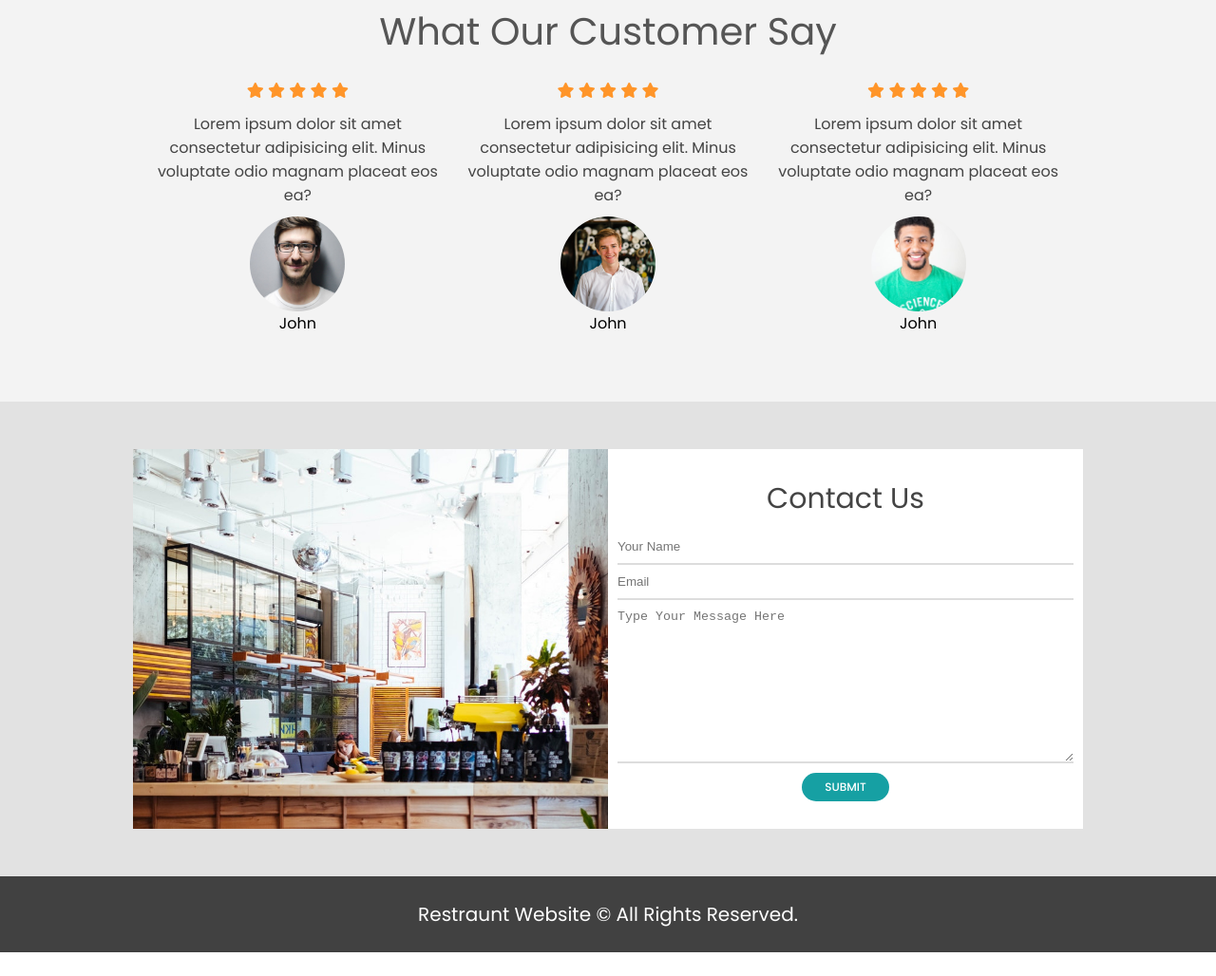
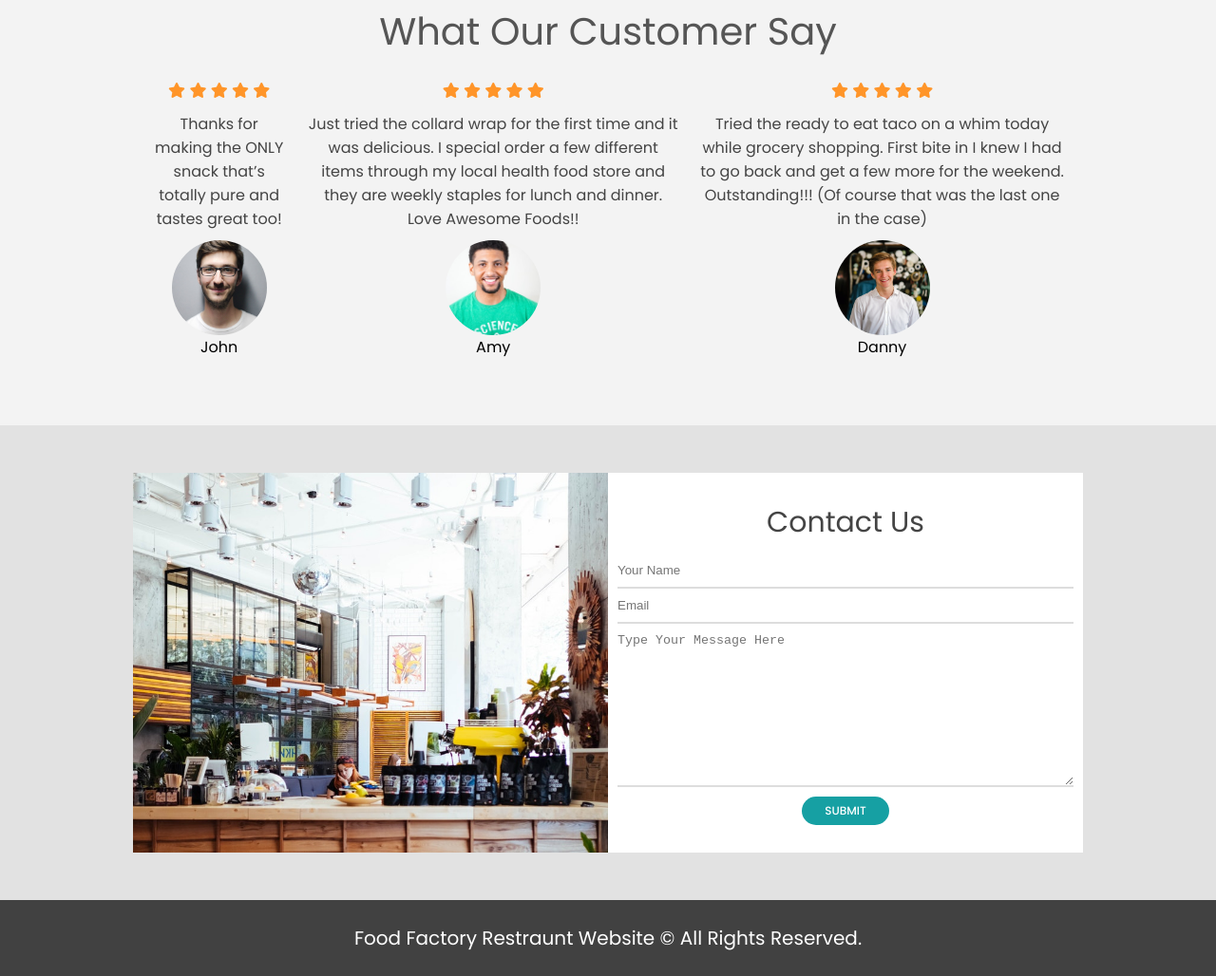
Before and after one commit to ashrafkhan0786/Food-Factory, a plain HTML site: page index.html in a window 1280 px wide. Shown: the part 2517-3545 px from the top of the page at 95% size. Before the commit the page ends 3520 px from the top, so only its background shows below. Drawn offline with nearby package versions, Linux system fonts and the light colour scheme.

Commit message:
Update index.html

```diff
--- a/index.html
+++ b/index.html
@@ -145,7 +145,7 @@
                     <span class="fa fa-star checked"></span>
                     <span class="fa fa-star checked"></span>
                 </div>
-                <p class="testimonial-text">Lorem ipsum dolor sit amet consectetur adipisicing elit. Minus voluptate odio magnam placeat eos ea?</p>
+                <p class="testimonial-text">Thanks for making the ONLY snack that’s totally pure and tastes great too!</p>
                 <div class="customer-detail">
                     <div class="customer-photo"><img src="./img/male-photo1.jpg" alt="Customer 1 photo"></div>
                     <p class="customer-name">John</p>
@@ -159,10 +159,10 @@
                     <span class="fa fa-star checked"></span>
                     <span class="fa fa-star checked"></span>
                 </div>
-                <p class="testimonial-text">Lorem ipsum dolor sit amet consectetur adipisicing elit. Minus voluptate odio magnam placeat eos ea?</p>
+                <p class="testimonial-text">Just tried the collard wrap for the first time and it was delicious. I special order a few different items through my local health food store and they are weekly staples for lunch and dinner. Love Awesome Foods!!</p>
                 <div class="customer-detail">
-                    <div class="customer-photo"><img src="./img/male-photo3.jpg" alt="Customer 1 photo"></div>
-                    <p class="customer-name">John</p>
+                    <div class="customer-photo"><img src="./img/male-photo2.jpg" alt="Customer 2 photo"></div>
+                    <p class="customer-name">Amy</p>
                 </div>
             </div>
             <div class="testimonial-box">
@@ -173,10 +173,10 @@
                     <span class="fa fa-star checked"></span>
                     <span class="fa fa-star checked"></span>
                 </div>
-                <p class="testimonial-text">Lorem ipsum dolor sit amet consectetur adipisicing elit. Minus voluptate odio magnam placeat eos ea?</p>
+                <p class="testimonial-text">Tried the ready to eat taco on a whim today while grocery shopping. First bite in I knew I had to go back and get a few more for the weekend. Outstanding!!! (Of course that was the last one in the case)</p>
                 <div class="customer-detail">
-                    <div class="customer-photo"><img src="./img/male-photo2.jpg" alt="Customer 1 photo"></div>
-                    <p class="customer-name">John</p>
+                    <div class="customer-photo"><img src="./img/male-photo3.jpg" alt="Customer 3 photo"></div>
+                    <p class="customer-name">Danny</p>
                 </div>
             </div>
         </div>
@@ -198,7 +198,7 @@
     </section>
 
     <footer id="footer">
-        <h2>Restraunt Website &copy; All Rights Reserved.</h2>
+        <h2>Food Factory Restraunt Website &copy; All Rights Reserved.</h2>
     </footer>
 
 
```
